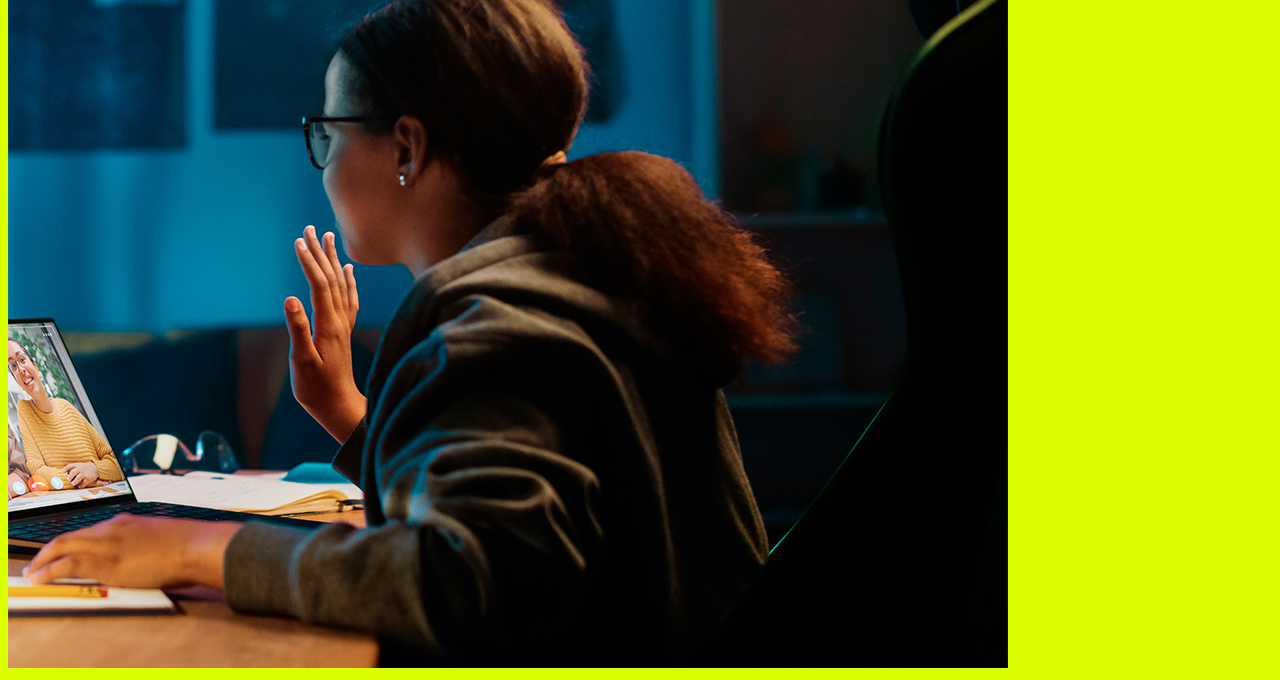
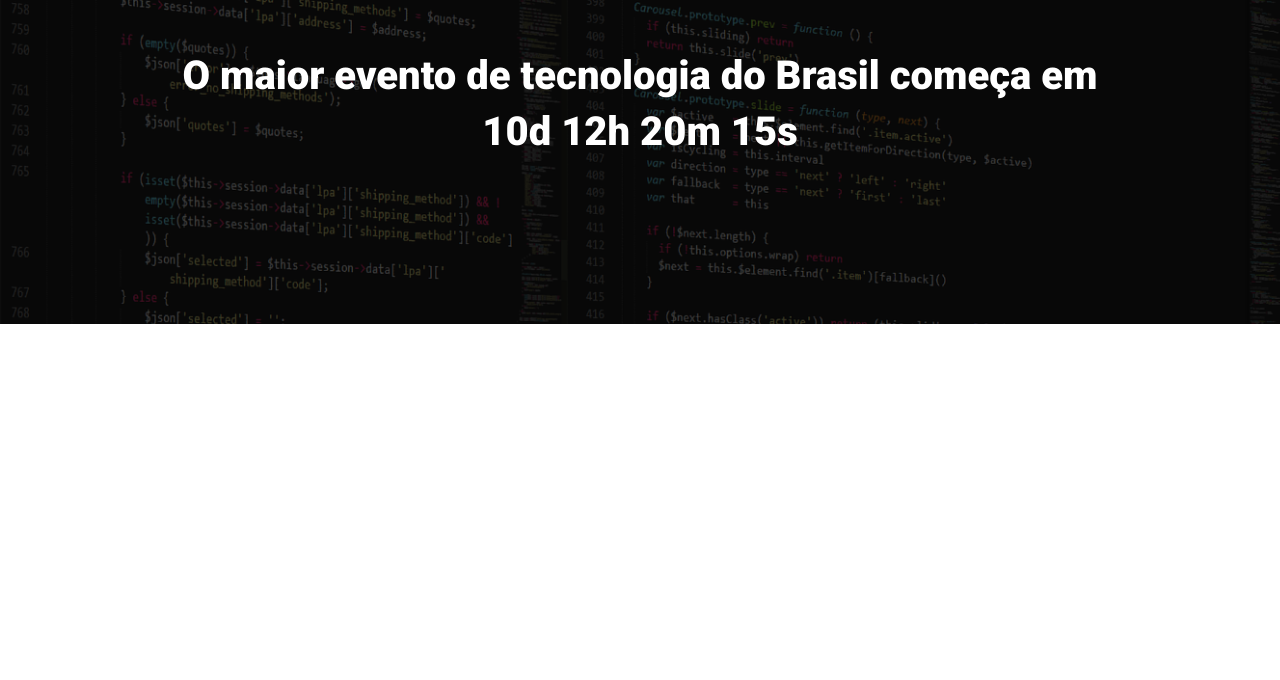
Before and after one commit to FernandoGon19/Exercicio_22_Trabalho, a website built with Parcel: page src/index.html in a window 1280 px wide. Shown: the part 160-840 px from the top of the page. After the commit the page ends 800 px from the top, so only its background shows below. Built offline with nearby package versions, Linux system fonts and the light colour scheme.

Commit message:
criando o hero

```diff
--- a/src/index.html
+++ b/src/index.html
@@ -1,14 +1,27 @@
 <!DOCTYPE html>
-<html lang="en">
+<html lang="pt-BR">
 <head>
     <meta charset="UTF-8">
     <meta name="viewport" content="width=device-width, initial-scale=1.0">
-    <title>Document</title>
+    <title>EBAC Tech Talks</title>
+
+    <link rel="preconnect" href="https://fonts.googleapis.com">
+    <link rel="preconnect" href="https://fonts.gstatic.com" crossorigin>
+    <link href="https://fonts.googleapis.com/css2?family=Roboto:wght@400;700;900&display=swap" rel="stylesheet">
     <link rel="stylesheet" href="styles/main.scss">
 </head>
 <body>
-    <h1>Olá</h1>
-    <img src="./images/backend.png" alt="">
+    <header class="hero">
+        <div class="container">
+            <img class="hero__logo" src="./images/ebac_logo.svg" alt="EBAC">
+            <p class="hero__text">
+                O maior evento de tecnologia do Brasil começa em 10d 12h 20m 15s
+            </p>
+        </div>
+    </header>
+
+
+
     <script src="scripts/main.js"></script>
 </body>
 </html>
--- /dev/null
+++ b/src/styles/_hero.scss
@@ -0,0 +1,52 @@
+.hero {
+    padding-top: 64px;
+    padding-bottom: 100px;
+    background-image: url(../images/fundo.png);
+    background-repeat: no-repeat;
+    background-size: cover;
+    position: relative;
+
+    .container {
+        position: relative;
+    }
+
+    &::before {
+        position: absolute;
+        top: 0;
+        left: 0;
+        width: 100%;
+        height: 100%;
+        background-color: #000;
+        content: '';
+        opacity: 0.7;
+    }
+
+    &__text {
+        margin-top: 64px;
+        margin-bottom: 64px;
+        font-size: 40px;
+        line-height: 56px;
+        font-weight: 800;
+        text-align: center;
+    }
+
+    &__logo {
+        margin: 0 auto;
+        height: 80px;
+        display: block;
+    }
+
+    @media (max-width: 640px) {
+        padding: 40px 0;
+
+        &__logo {
+            height: 40px;
+        }
+
+        &__text {
+            font-size: 22px;
+            line-height: 24px;
+            margin: 24px 0;
+        }
+    }
+}
--- a/src/styles/main.scss
+++ b/src/styles/main.scss
@@ -1,3 +1,23 @@
-body {
-    background-color: #d9ff00;
+@use 'hero';
+
+* {
+    margin: 0;
+    padding: 0;
+    box-sizing: border-box;
+    font-family: Roboto, sans-serif;
+    color: #fff;
 }
+
+.container {
+    max-width: 960px;
+    width: 100%;
+    margin: 0 auto;
+
+    @media (max-width: 640px) {
+        max-width: 80%;
+    }
+
+    @media (max-width: 1024px) {
+        max-width: 90%;
+    }
+}
```
